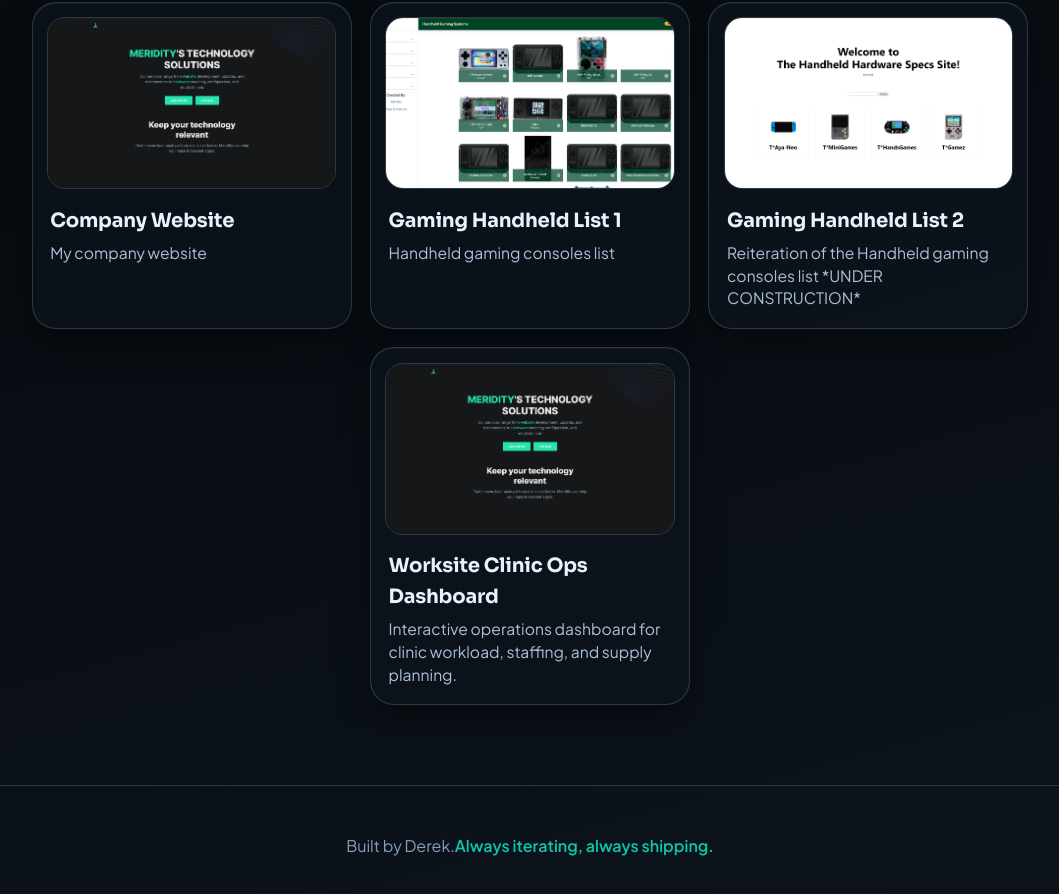
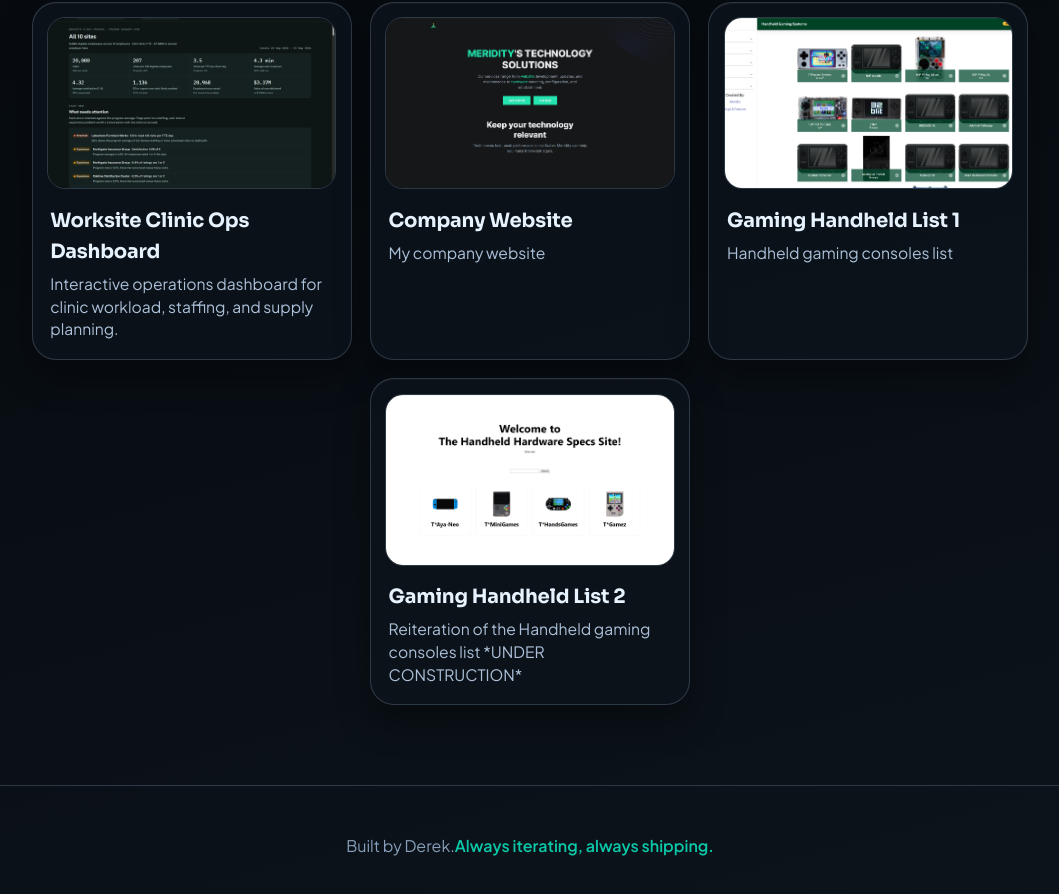
Before and after one commit to derekwolters/portfolio_site, a React (Vite) app: page / in a window 1280 px wide. Shown: the part 880-1774 px from the top of the page, without its empty margins (110-1169 px from the left). Built offline with nearby package versions, Linux system fonts and the light colour scheme.

Commit message:
feat: add dashboard preview card and place first

```diff
--- a/src/data/imageMap.tsx
+++ b/src/data/imageMap.tsx
@@ -1,9 +1,11 @@
 import meridityImage from '../site_images/meridity.png';
 import handheldSpecs1Image from '../site_images/handheld_specs_1.png';
 import handheldSpecs2Image from '../site_images/handheld_specs_2.png';
+import clinicDashboardPreviewImage from '../site_images/clinic_dashboard_preview.png';
 
 export const ImageMap = new Map<string, string>([
   ['meridityImage', meridityImage],
   ['handheldSpecs1Image', handheldSpecs1Image],
-  ['handheldSpecs2Image', handheldSpecs2Image]
+  ['handheldSpecs2Image', handheldSpecs2Image],
+  ['clinicDashboardPreviewImage', clinicDashboardPreviewImage]
 ]);
--- a/src/data/projects.ts
+++ b/src/data/projects.ts
@@ -1,6 +1,14 @@
 export const projectList = [
   {
     "id": 1,
+    "name": "Worksite Clinic Ops Dashboard",
+    "description": "Interactive operations dashboard for clinic workload, staffing, and supply planning.",
+    "url": "/clinicdashboard",
+    "image": "clinicDashboardPreviewImage",
+    "alt": "Preview image of Worksite Clinic Ops dashboard"
+  },
+  {
+    "id": 2,
     "name": "Company Website",
     "description": "My company website",
     "url": "https://www.meridity.com",
@@ -8,7 +16,7 @@ export const projectList = [
     "alt": "Image of Meridity website"
   },
   {
-    "id": 2,
+    "id": 3,
     "name": "Gaming Handheld List 1",
     "description": "Handheld gaming consoles list",
     "url": "https://handheldspecs.netlify.app/",
@@ -16,19 +24,11 @@ export const projectList = [
     "alt": "Image of first handheld spec website"
   },
   {
-    "id": 3,
+    "id": 4,
     "name": "Gaming Handheld List 2",
     "description": "Reiteration of the Handheld gaming consoles list *UNDER CONSTRUCTION* ",
     "url": "https://handheldspecs2.netlify.app/",
     "image": "handheldSpecs2Image",
     "alt": "Image of second handheld spec website"
-  },
-  {
-    "id": 4,
-    "name": "Worksite Clinic Ops Dashboard",
-    "description": "Interactive operations dashboard for clinic workload, staffing, and supply planning.",
-    "url": "/clinicdashboard",
-    "image": "meridityImage",
-    "alt": "Preview card for Worksite Clinic Ops dashboard"
   }
 ]
```
Also changed, not shown: src/site_images/clinic_dashboard_preview.png (added).
